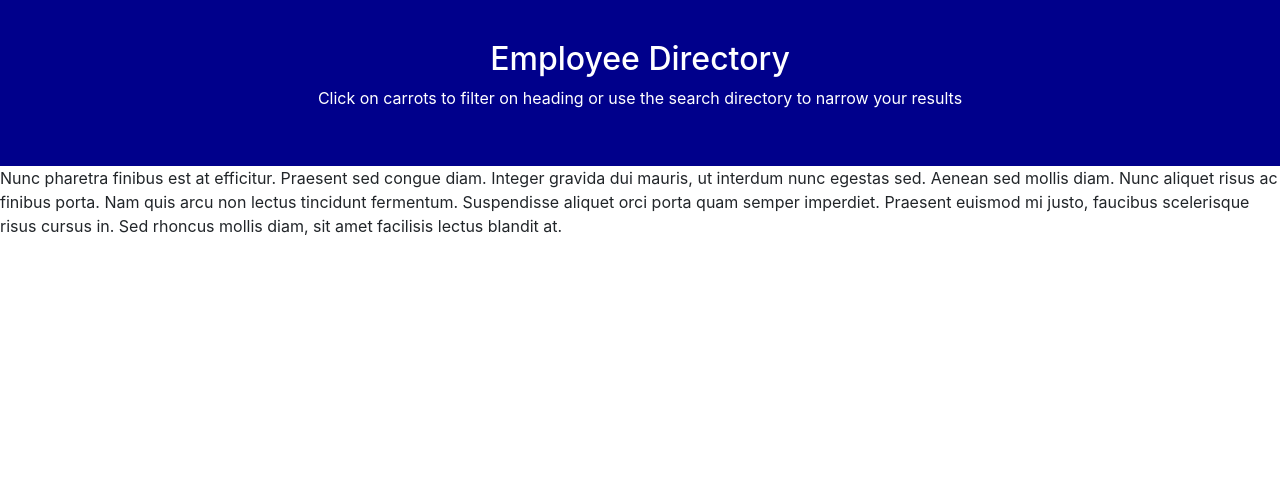
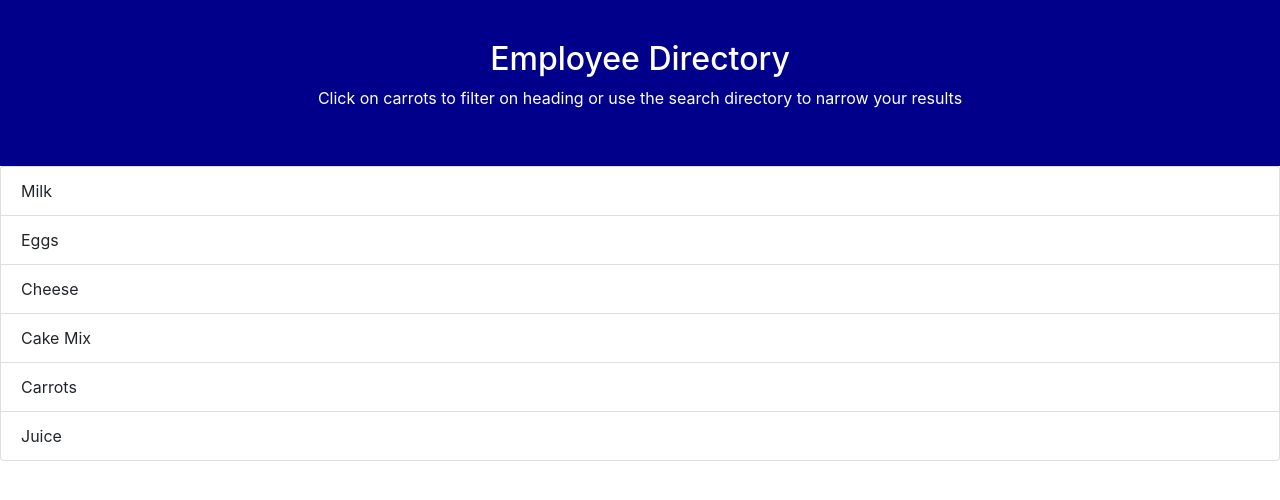
Before and after one commit to jrtwheeler/Employee_Team_Directory, a React (Create React App) app: page / in a window 1280 px wide. Shown: the top 500 px of the page. Built offline with nearby package versions, Linux system fonts and the light colour scheme.

Commit message:
Added table

```diff
--- a/src/App.js
+++ b/src/App.js
@@ -2,7 +2,41 @@
 import { BrowserRouter as Router } from "react-router-dom";
 import NavBar from "./components/NavBar";
 import Wrapper from "./components/Wrapper";
+import Table from "./components/Table";
 import Directory from "./pages/Directory";
+
+const groceries = [
+  {
+    id: 1,
+    name: "Milk",
+    purchased: true
+  },
+  {
+    id: 2,
+    name: "Eggs",
+    purchased: true
+  },
+  {
+    id: 3,
+    name: "Cheese",
+    purchased: false
+  },
+  {
+    id: 4,
+    name: "Cake Mix",
+    purchased: false
+  },
+  {
+    id: 5,
+    name: "Carrots",
+    purchased: false
+  },
+  {
+    id: 6,
+    name: "Juice",
+    purchased: true
+  }
+];
 
 function App() {
   return (
@@ -12,7 +46,7 @@
         <NavBar />
       </div>
       <div>
-        <Directory></Directory>
+        <Table groceries={groceries}></Table>
       </div>
     </Router>
     </Wrapper>
--- /dev/null
+++ b/src/components/Table/index.js
@@ -0,0 +1,16 @@
+import React from "react";
+import "./style.css";
+
+function Table(props) {
+    return (
+        <ul className="list-group">
+          {props.groceries.map(item => (
+            <li className="list-group-item" key={item.id}>
+              {item.name}
+            </li>
+          ))}
+        </ul>
+      );
+}
+
+export default Table;
```
Also changed, not shown: src/components/Table/style.css (added), 1 other file (tests, documents, lock files or other folders).
